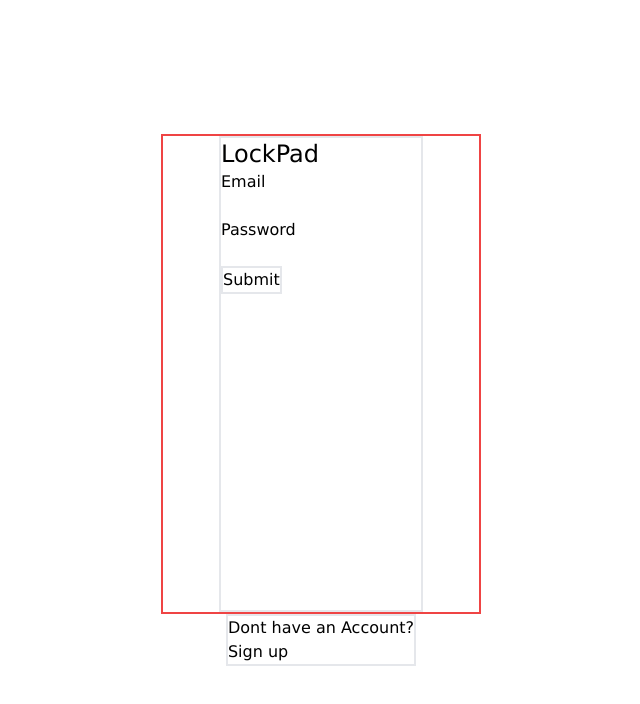
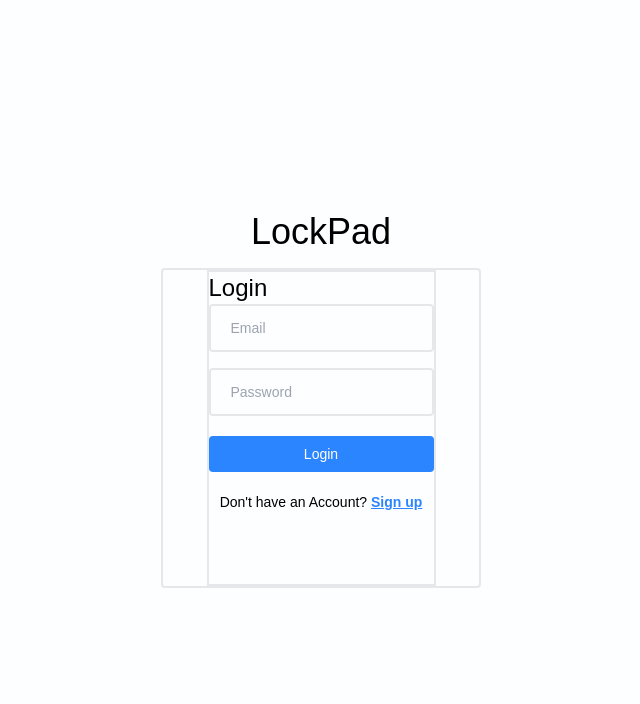
Before and after one commit to jus-waa/Secure-Personal-Vault, a React (Vite) app in the folder frontend/: page / in a window 1280 px wide. Shown: the top 704 px of the page, without its empty margins (319-959 px from the left). Built offline with nearby package versions, Linux system fonts and the light colour scheme.

Commit message:
feat(added): Updated LoginPage and added InputPassord (still ongoing)

```diff
--- a/frontend/src/components/SideNav.jsx
+++ b/frontend/src/components/SideNav.jsx
@@ -1,4 +1,5 @@
-export default function SideNav() {
+import React from "react";
+const SideNav = () => {
   return (
     <>
       <nav className="h-screen w-screen fixed top-0 left-0 z-50 grid grid-cols-[1fr_5fr]">
@@ -19,3 +20,5 @@ export default function SideNav() {
     </>
   );
 }
+
+export default SideNav;
--- /dev/null
+++ b/frontend/src/components/input/InputPassword.jsx
@@ -0,0 +1,25 @@
+import React, { useState } from 'react';
+
+const InputPassword = ({ value, onChange, placeholder}) => {
+    const [ShowPassword, setShowPassword] = useState(false);
+
+    const toggleShowPassword = () => {
+        setShowPassword(!ShowPassword);
+    };
+
+    return (
+    <>
+        <div className='input-box'>
+            <input
+            value={value}
+            onChange={onChange}
+            type={ShowPassword ? "text" : "password"}
+            placeholder={placeholder||"Password"}
+            className='w-full text-sm bg-transparent rounded outline-none'
+            />
+        </div>
+    </>
+  );
+}
+
+export default InputPassword;
--- a/frontend/src/index.css
+++ b/frontend/src/index.css
@@ -2,6 +2,22 @@
 @tailwind components;
 @tailwind utilities;
 
-body {
-    @apply font-sans;
+@layer base {
+    html {
+        font-sans: "Poppins", "sans-serif";
+    }
+    body {
+        background-color: #fdfeff;
+        overflow-x: hidden;
+    }
 }
+
+@layer components {
+    .input-box {
+        @apply w-full text-sm bg-transparent border-2 px-5 py-3 rounded mb-4 outline-none;
+    }
+
+    .btn-primary {
+        @apply w-full text-sm p-2 my-1 text-center bg-primary text-white rounded hover:bg-blue-600;
+    }
+}
--- a/frontend/src/routes/LoginPage.jsx
+++ b/frontend/src/routes/LoginPage.jsx
@@ -1,24 +1,37 @@
-export default function LoginPage() {
+import React from "react";
+import { Link } from "react-router-dom";
+import InputPassword from "../components/input/InputPassword";
+const LoginPage = () => {
+    function handleSubmit(e) {
+        e.preventDefault();
+    }
+
     return(
         <>
             <div className="h-screen w-screen flex flex-col place-content-center items-center">
-                <div className="grid h-3/5 w-3/12 justify-center border-2 border-red-500">
+            <h1 className="mb-4 text-4xl">LockPad</h1>
+                <div className="grid h-2/5 w-3/12 justify-center border-2 rounded">
                     <div className="border-2 w-full">
-                        <h1 className="text-2xl">LockPad</h1>
-                        <form action="">
-                            Email <br />
-                            <input type="text" /><br />
-                            Password <br />
-                            <input type="text" /> <br />
-                            <input className="cursor-pointer border-2" type="submit" value="Submit" />
+                        <form onSubmit={handleSubmit}>
+                            <h1 className="text-2xl">Login</h1>
+                            {/* input for email*/}
+                            <input type="text" placeholder="Email" className="input-box" />
+                            {/* input for password*/}
+                            <InputPassword/>
+                            <button type="submit" className="btn-primary">
+                                Login
+                            </button>
+                            <div className="text-sm text-center mt-4">
+                                Don't have an Account?{" "}
+                                <Link to="/signUp" className="font-semibold text-primary underline">
+                                    Sign up
+                                </Link>
+                            </div>
                         </form>
                     </div>
-                </div>
-                <div className="border-2">
-                    Dont have an Account?<br />
-                    <a href="">Sign up</a>
                 </div>
             </div>
         </>
     )
 }
+export default LoginPage;
--- a/frontend/tailwind.config.js
+++ b/frontend/tailwind.config.js
@@ -7,11 +7,12 @@ export default {
   theme: {
     extend: {
       fontFamily: {
-        sans: ['Verdana', 'sans-serif'],
+        sans: ['Poppins', 'sans-serif'],
       },
       colors: {
-        navlight: '#595959',
-        }
+        primary: "#2B85FF",
+        secondary: "EF863E"
+        },
     },
   },
   plugins: [],
```
Also changed, not shown: frontend/package.json (+3 -6 lines), 1 other file (tests, documents, lock files or other folders).
